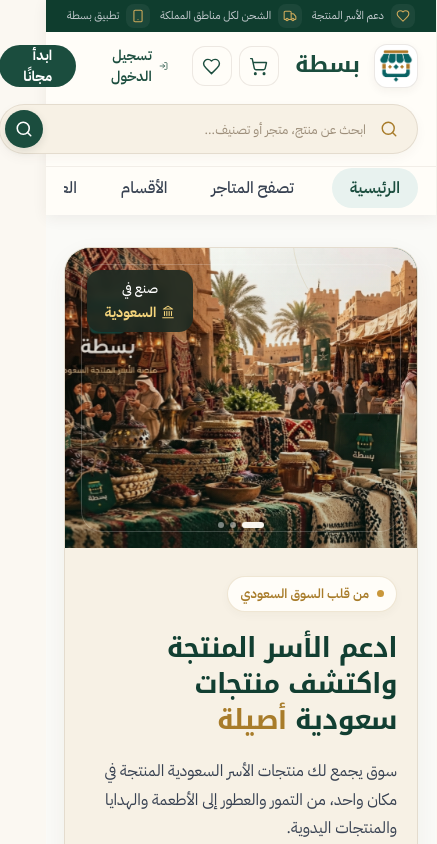
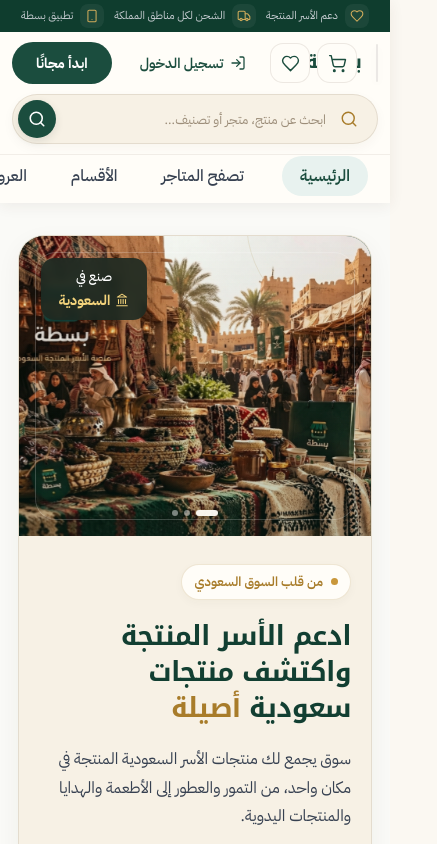
Before and after one commit to mos1985248-dotcom/BASTAH, a Next.js app: page / in a window 390 px wide. Shown: the top 844 px of the page, 437 px wide, since content can reach past the window. Built offline with nearby package versions, Linux system fonts and the light colour scheme; no server answers.

Commit message:
fix: improve mobile responsive layout

```diff
--- a/app/globals.css
+++ b/app/globals.css
@@ -597,3 +597,86 @@
     opacity: 0;
   }
 }
+/* ─────────────────────────────────────────
+   Auth / Login Responsive
+   ───────────────────────────────────────── */
+
+@media (max-width: 768px) {
+  .basita-auth-shell {
+    min-height: 100dvh !important;
+    display: block !important;
+  }
+
+  .basita-auth-brand {
+    display: none !important;
+  }
+
+  .basita-auth-main {
+    min-height: 100dvh !important;
+    width: 100% !important;
+    padding: 24px 16px 32px !important;
+    box-sizing: border-box !important;
+    display: flex !important;
+    align-items: flex-start !important;
+    justify-content: center !important;
+  }
+
+  .basita-auth-main > div {
+    width: 100% !important;
+    max-width: 430px !important;
+  }
+
+  .basita-auth-mobile-logo {
+    display: flex !important;
+    justify-content: center !important;
+    margin-bottom: 18px !important;
+  }
+
+  .basita-auth-mobile-logo > div {
+    width: 52px !important;
+    height: 52px !important;
+    border-radius: 15px !important;
+  }
+
+  .basita-auth-mobile-logo img {
+    width: 38px !important;
+    height: 38px !important;
+  }
+
+  .basita-auth-main h1 {
+    font-size: 24px !important;
+    line-height: 1.35 !important;
+  }
+
+  .basita-auth-main h1 + p {
+    margin-top: 8px !important;
+    margin-bottom: 22px !important;
+    font-size: 14px !important;
+    line-height: 1.7 !important;
+  }
+
+  .basita-auth-main > div > div:last-child {
+    border-radius: 18px !important;
+    padding: 20px 16px !important;
+    box-shadow: 0 8px 24px rgba(67, 48, 29, 0.06) !important;
+  }
+}
+
+@media (max-width: 380px) {
+  .basita-auth-main {
+    padding: 18px 12px 24px !important;
+  }
+
+  .basita-auth-main h1 {
+    font-size: 22px !important;
+  }
+
+  .basita-auth-main h1 + p {
+    font-size: 13px !important;
+    margin-bottom: 18px !important;
+  }
+
+  .basita-auth-main > div > div:last-child {
+    padding: 18px 14px !important;
+  }
+}
--- a/components/layout/Navbar.tsx
+++ b/components/layout/Navbar.tsx
@@ -186,6 +186,78 @@
           <NavLinks />
         </div>
       </div>
+
+            <style>{`
+        @media (max-width: 768px) {
+          .basita-navbar-main {
+            padding: 10px 12px !important;
+            display: grid !important;
+            grid-template-columns: 1fr auto !important;
+            grid-template-areas:
+              "logo actions"
+              "search search" !important;
+            gap: 10px !important;
+            align-items: center !important;
+          }
+
+          .basita-navbar-logo {
+            grid-area: logo;
+            min-width: 0;
+          }
+
+          .basita-navbar-logo > div:first-child {
+            width: 38px !important;
+            height: 38px !important;
+            border-radius: 11px !important;
+          }
+
+          .basita-navbar-logo img {
+            width: 30px !important;
+            height: 30px !important;
+          }
+
+          .basita-navbar-logo > span {
+            min-width: 0;
+          }
+
+          .basita-navbar-logo > span > span:first-child {
+            font-size: 19px !important;
+          }
+
+          .basita-navbar-logo > span > span:last-child {
+            font-size: 8px !important;
+            overflow: hidden;
+            text-overflow: ellipsis;
+          }
+
+          .basita-navbar-search {
+            grid-area: search;
+            width: 100% !important;
+          }
+
+          .basita-navbar-actions {
+            grid-area: actions;
+            gap: 6px !important;
+          }
+
+          .basita-navbar-links {
+            overflow-x: auto;
+            scrollbar-width: none;
+            -webkit-overflow-scrolling: touch;
+          }
+
+          .basita-navbar-links::-webkit-scrollbar {
+            display: none;
+          }
+
+          .basita-navbar-links > div {
+            justify-content: flex-start !important;
+            width: max-content;
+            min-width: 100%;
+            padding: 0 4px;
+          }
+        }
+      `}</style>
     </header>
   );
 }
```
Also changed, not shown: components/auth/AuthShell.tsx (line endings or trailing spaces).
